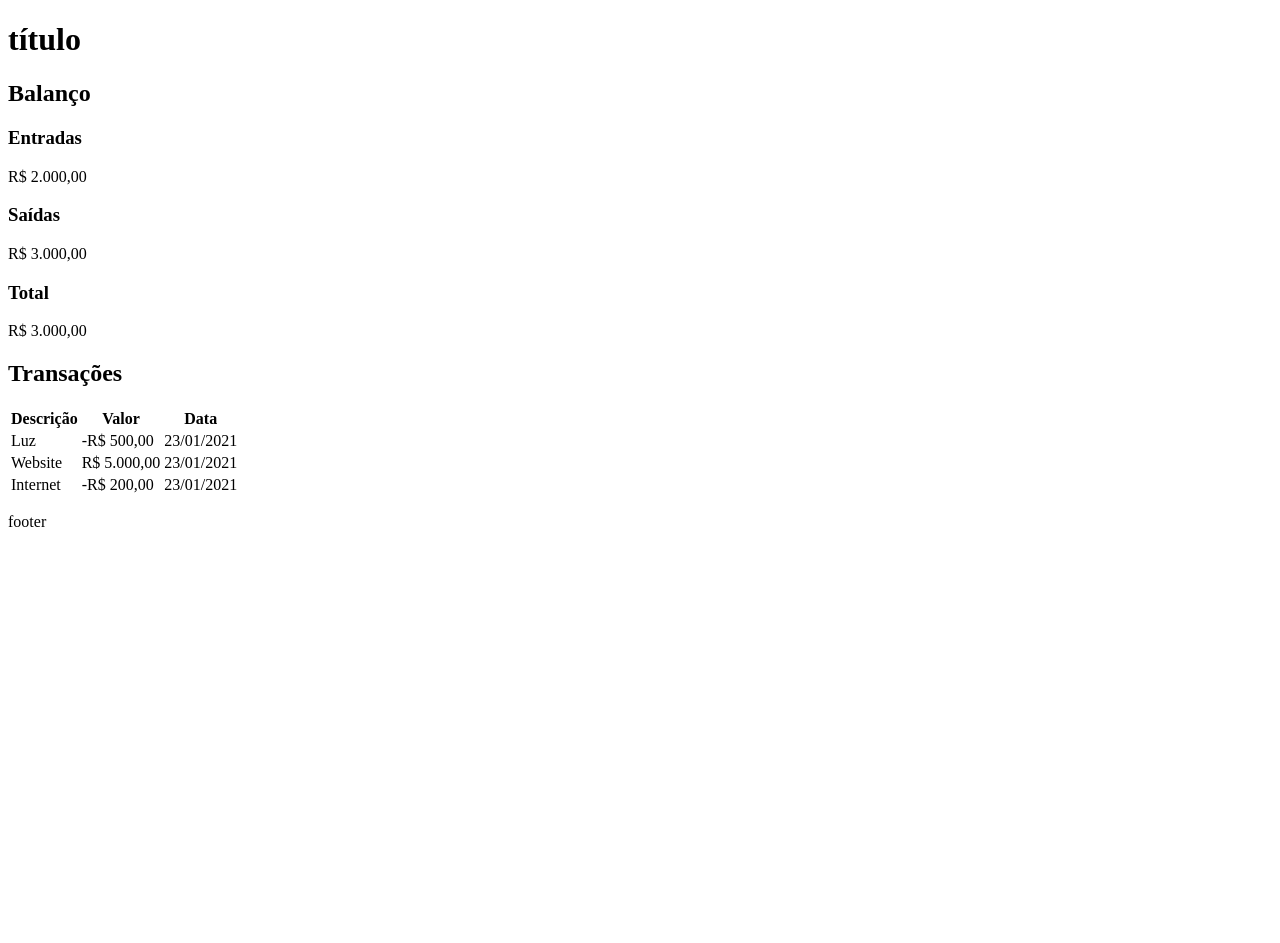
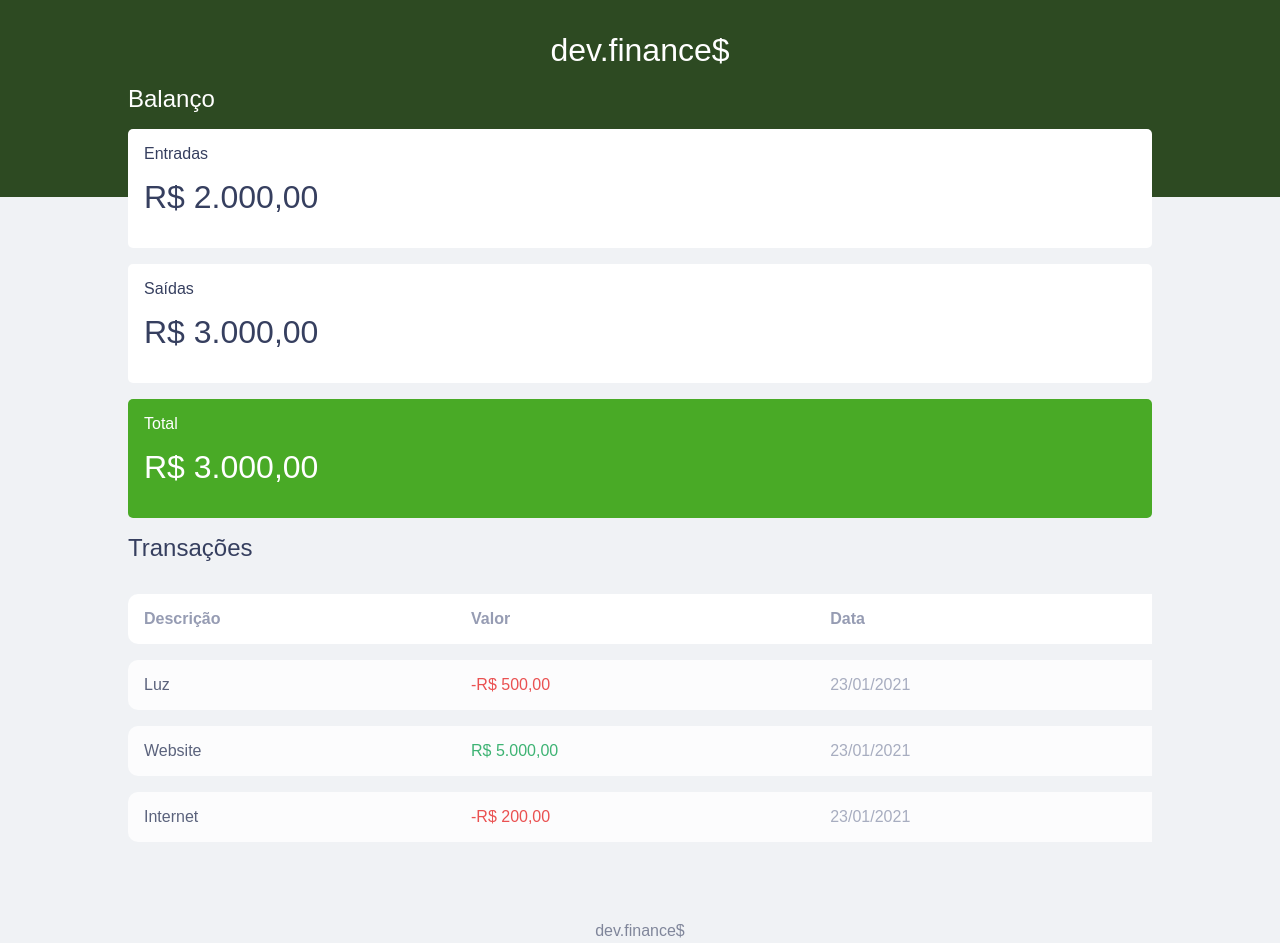
Before and after one commit to Bruno-Lages/dev.finances, a plain HTML site: page index.html in a window 1280 px wide. Before the commit the page ends 800 px from the top, so only its background shows below. Drawn offline with Linux system fonts and the light colour scheme.

Commit message:
:construction: CSS created

```diff
--- a/index.html
+++ b/index.html
@@ -4,30 +4,33 @@
     <meta charset="UTF-8">
     <meta http-equiv="X-UA-Compatible" content="IE=edge">
     <meta name="viewport" content="width=device-width, initial-scale=1.0">
-    <title>Document</title>
+    <link rel="stylesheet" href="style.css">
+    <link rel="preconnect" href="https://fonts.gstatic.com">
+    <link href="https://fonts.googleapis.com/css2?family=Poppins:ital,wght@0,100;0,400;0,700;1,100;1,400;1,700&display=swap" rel="stylesheet">
+    <title>dev.finance$</title>
 </head>
 <body>
 
     <header>
-        <h1>título</h1>
+        <h1>dev.finance$</h1>
     </header>
 
     <main>
 
-        <section>
+        <section id="balance">
             <h2>Balanço</h2>
 
-            <div>
+            <div class="card">
                 <h3>Entradas</h3>
                     <p>R$ 2.000,00</p>
             </div>
 
-            <div>
+            <div class="card">
                 <h3>Saídas</h3>
                     <p>R$ 3.000,00</p>
             </div>
 
-            <div>
+            <div class="card" id="total">
                 <h3>Total</h3>
                     <p>R$ 3.000,00</p>
             </div>
@@ -36,7 +39,6 @@
 
         <section>
             <h2>Transações</h2>
-            <div>
                 <table>
                     <thead>
                         <tr>
@@ -48,32 +50,30 @@
 
                     <tbody>
                         <tr>
-                            <td>Luz</td>
-                            <td>-R$ 500,00</td>
-                            <td>23/01/2021</td>
+                            <td class="description">Luz</td>
+                            <td class="expense">-R$ 500,00</td>
+                            <td class="date">23/01/2021</td>
                         </tr>
 
                         <tr>
-                            <td>Website</td>
-                            <td>R$ 5.000,00</td>
-                            <td>23/01/2021</td>
+                            <td class="description">Website</td>
+                            <td class="income">R$ 5.000,00</td>
+                            <td class="date">23/01/2021</td>
                         </tr>
 
                         <tr>
-                            <td>Internet</td>
-                            <td>-R$ 200,00</td>
-                            <td>23/01/2021</td>
+                            <td class="description">Internet</td>
+                            <td class="expense">-R$ 200,00</td>
+                            <td class="date">23/01/2021</td>
                         </tr>
                     </tbody>
 
                 </table>
-
-            </div>
         </section>
     </main>
 
     <footer>
-        <p>footer</p>
+        <p>dev.finance$</p>
     </footer>
 </body>
 </html>
--- /dev/null
+++ b/style.css
@@ -0,0 +1,106 @@
+/*****************************Global attributes*********************/
+* {
+    box-sizing: border-box;
+    margin: 0%;
+    padding: 0%;
+}
+body {
+    display: flex;
+    flex-direction: column;
+    justify-content: center;
+    align-items: center;
+    background-color: #f0f2f5;
+    font-family: 'Poppings', sans-serif;
+    font-size: 1rem;
+}
+main, footer {
+    width: 80vw;
+}
+h1 {
+    font-size: 2rem;
+    font-weight: 100;
+    color: #fff;
+}
+h2 {
+    font-weight: normal;
+    color: #363f5f;
+    margin-bottom: 1rem;
+}
+h3{
+    margin-bottom: 1rem;
+    font-size: 1rem;
+    font-weight: normal;
+}
+/********************header***********************/
+header{
+    background: #2D4A22;
+    width: 100%;
+    padding: 2rem 0px 8rem;
+    text-align: center;
+
+}
+/****************main**********************/
+/**************cards*******************/
+#balance{
+    margin-top: -7rem;
+}
+#balance h2{
+    color:#fff;
+}
+.card{
+    background-color: #fff;
+    margin-bottom: 1rem;
+    padding: 1rem 1rem 2rem;
+    border-radius: 5px;
+    color: #363f5f;
+}
+#total{
+    background-color: #49AA26;
+    color: #fff;
+}
+.card p{
+    font-size: 2rem;
+}
+/********************table*********************/
+table{
+    width: 100%;
+    border-spacing: 0 1rem;
+    color: #969cb3;
+}
+thead{
+    text-align: left;
+}
+tr th:first-child, tr td:first-child{
+    border-radius: 10px 0 0 10px;
+}
+tbody tr{
+    opacity: 0.8;
+}
+tbody tr:hover{
+    opacity: 1;
+}
+th{
+    background-color: #fff;
+    padding: 1rem 1rem;
+}
+td{
+    background-color: #fff;
+    padding: 1rem 1rem;
+}
+.expense{
+    color: #e92929;
+}
+.income{
+    color: #12a454;
+}
+.description{
+    color: #363f5f;
+}
+/**************footer******************/
+footer{
+    text-align: center;
+    padding: 4rem 0 2rem;
+    color: #363f5f;
+
+    opacity: 0.6;
+}
```
